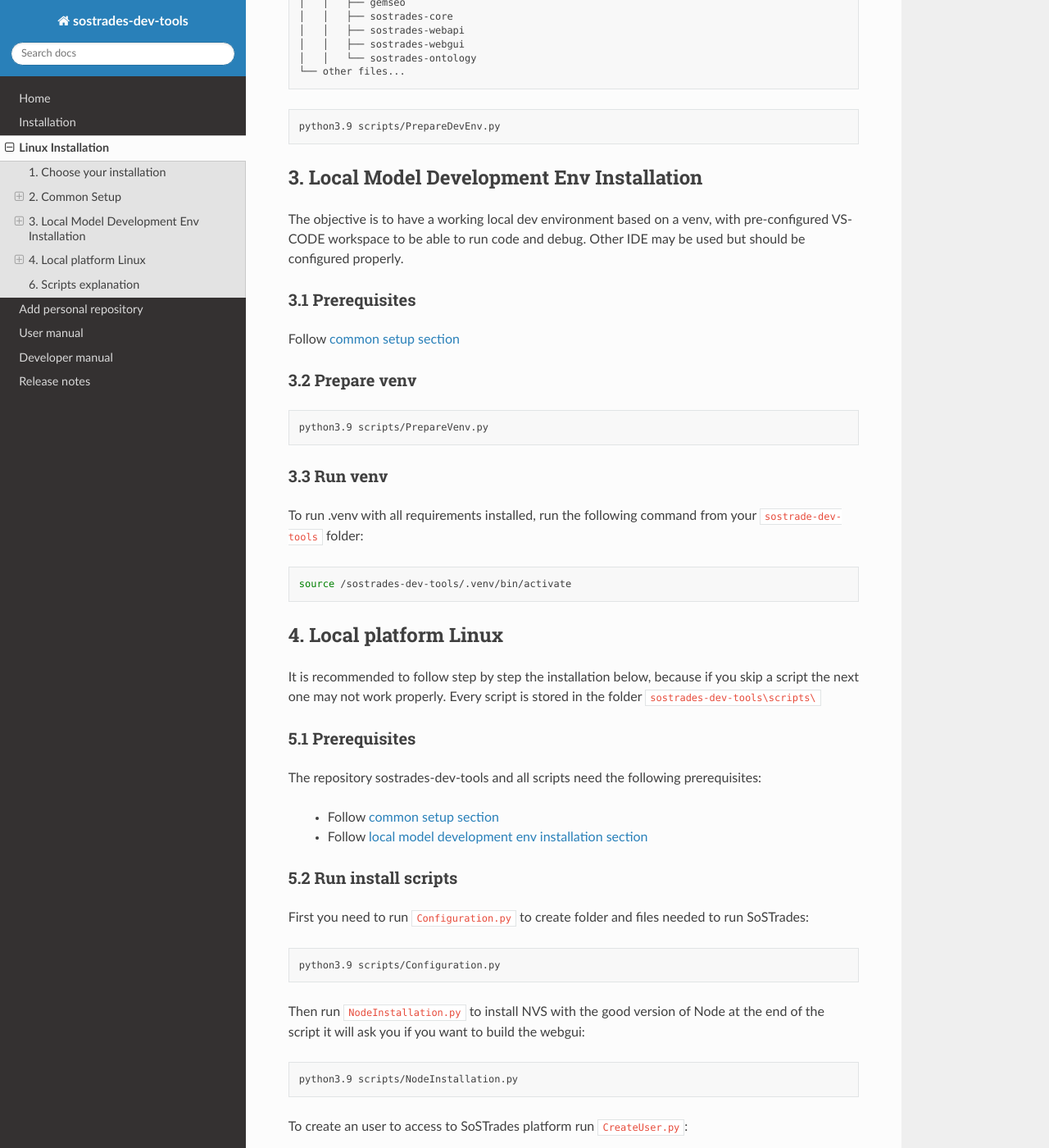
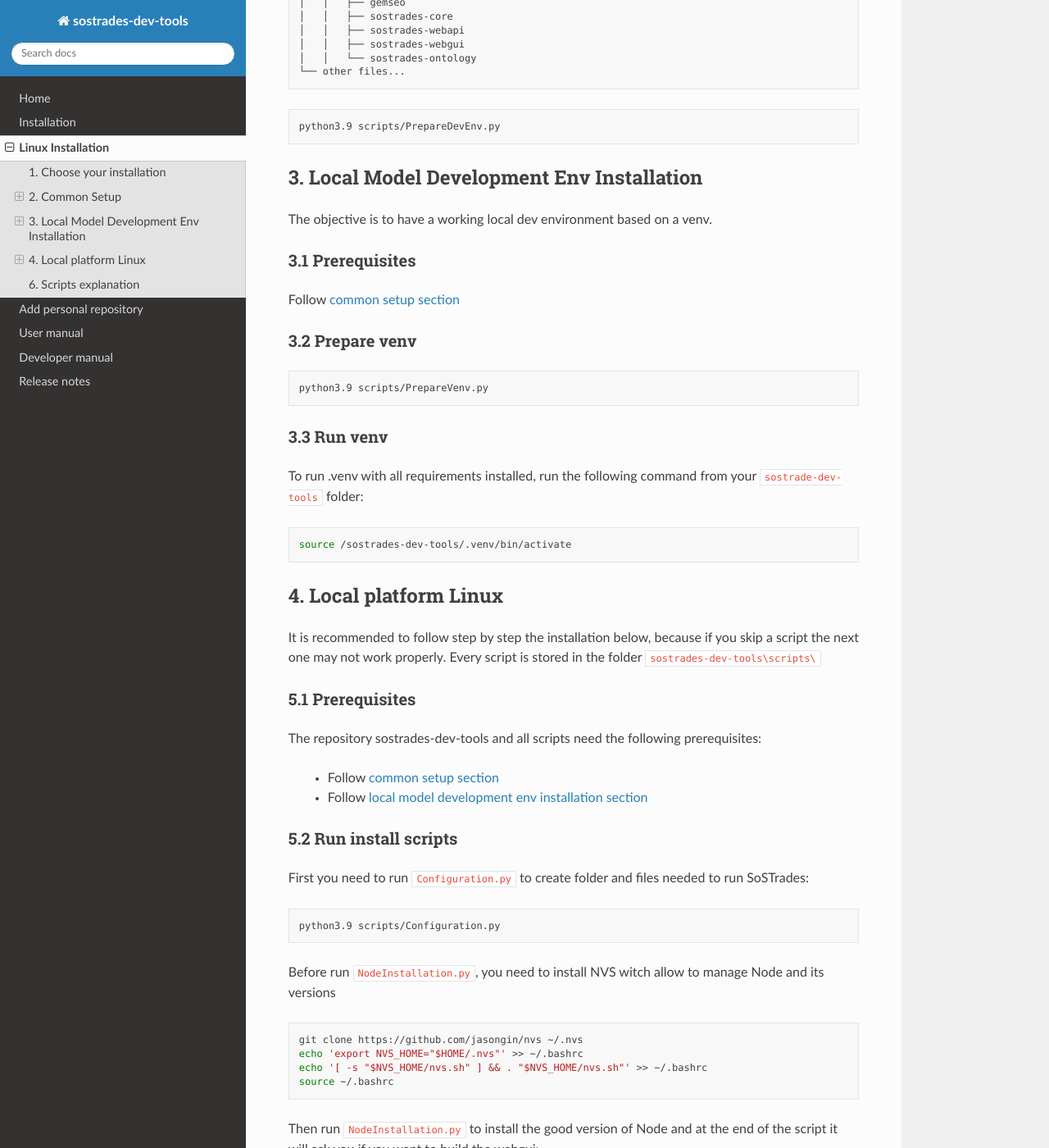
Before and after one commit to os-climate/sostrades-dev-tools, a Sphinx documentation site: the page built from docs/source/linux-installation.md, in a window 1280 px wide and 1400 px high, scrolled down 4043 px. Shown: the whole window at 82% size. Built offline with Sphinx 7.4.7 and the Read the Docs theme 3.1.0, drawn with Linux system fonts in a browser that asks for light colours; some of the changed text lies outside the part shown.

Commit message:
update doc linux installation

````diff
--- a/docs/source/linux-installation.md
+++ b/docs/source/linux-installation.md
@@ -155,7 +155,7 @@
 
 ## 3. Local Model Development Env Installation
 
-The objective is to have a working local dev environment based on a venv, with pre-configured VS-CODE workspace to be able to run code and debug. Other IDE may be used but should be configured properly.
+The objective is to have a working local dev environment based on a venv.
 
 ### 3.1 Prerequisites
 
@@ -194,7 +194,15 @@
 python3.9 scripts/Configuration.py
 ```
 
-Then run `NodeInstallation.py` to install NVS with the good version of Node at the end of the script it will ask you if you want to build the webgui:
+Before run `NodeInstallation.py`, you need to install NVS witch allow to manage Node and its versions
+```bash
+git clone https://github.com/jasongin/nvs ~/.nvs
+echo 'export NVS_HOME="$HOME/.nvs"' >> ~/.bashrc
+echo '[ -s "$NVS_HOME/nvs.sh" ] && . "$NVS_HOME/nvs.sh"' >> ~/.bashrc
+source ~/.bashrc
+```
+
+Then run `NodeInstallation.py` to install the good version of Node and at the end of the script it will ask you if you want to build the webgui:
 
 ```bash
 python3.9 scripts/NodeInstallation.py
````
Also changed, not shown: other parts of docs/source/linux-installation.md (+3 -3 lines).
